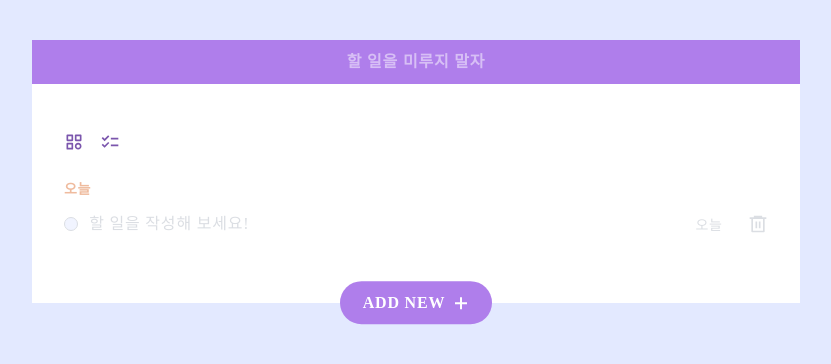
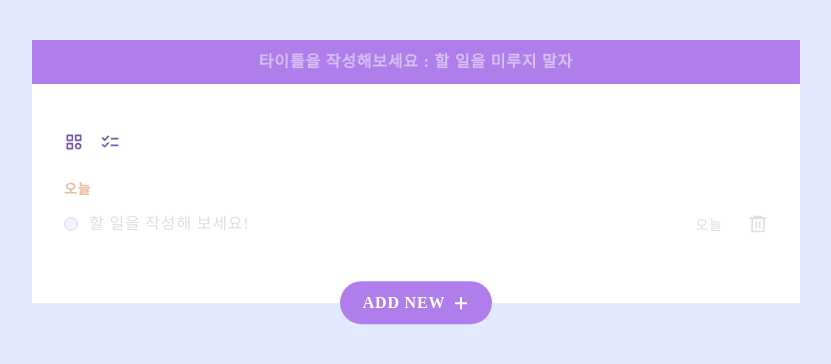
Before and after one commit to InnSeonn/Todolist-Projects, a React (Create React App) app: page / in a window 1280 px wide. Shown: the top 364 px of the page, without its empty margins (224-1055 px from the left). Built offline with nearby package versions, Linux system fonts and the light colour scheme; a web font is replaced by a local one.

Commit message:
Design: placeholder 텍스트 수정
- placeholder에 현재 저장된 텍스트 표시
- 공백일 경우 지정된 텍스트 표시

```diff
--- a/src/components/Header.tsx
+++ b/src/components/Header.tsx
@@ -44,8 +44,9 @@ function getTitle(): string {
 const MAXLENGHT = 25;
 
 export default function Header() {
+	const localTitle = getTitle();
 	const textRef = useRef<HTMLInputElement>(null);
-	const [title, setTitle] = useState<string>(getTitle());
+	const [title, setTitle] = useState<string>(localTitle);
 
 	function editTitle() {
 		if(textRef.current !== null) {
@@ -61,9 +62,10 @@ export default function Header() {
 
 	function updateTitle(e: React.FormEvent | React.FocusEvent) {
 		e.preventDefault();
-		if(textRef.current !== null) {
-			window.localStorage.setItem('todoTitle', textRef.current.value);
+		if(title === localTitle || title === '') {
+			return ;
 		}
+		window.localStorage.setItem('todoTitle', title);
 	}
 
 	function checkKeyDown(e: React.KeyboardEvent) {
@@ -75,7 +77,7 @@ export default function Header() {
 	return (
 		<HeaderLayout className='header'>
 			<HeaderForm action='#' onSubmit={updateTitle}>
-				<HeaderInput type='text' placeholder='할 일을 미루지 말자' maxLength={MAXLENGHT} ref={textRef} onChange={editTitle} onBlur={updateTitle} onKeyDown={checkKeyDown} value={title} spellCheck={false}/>
+				<HeaderInput type='text' placeholder={localTitle.trim() === '' ? '타이틀을 작성해보세요 : 할 일을 미루지 말자' : localTitle} maxLength={MAXLENGHT} ref={textRef} onChange={editTitle} onBlur={updateTitle} onKeyDown={checkKeyDown} value={title} spellCheck={false}/>
 			</HeaderForm>
 		</HeaderLayout>
 	);
--- a/src/components/TodoItem.tsx
+++ b/src/components/TodoItem.tsx
@@ -235,7 +235,7 @@ export default function TodoItem({ todo }: TodoProps) {
 
 	/** 할 일이 수정되었는지 확인 */
 	function checkEditedText() {
-		if(textRef.current?.value === '' || textRef.current?.value === text) {
+		if(todoText === text || todoText === '') {
 			return ;
 		} else {
 			updateTodoItem();
@@ -251,7 +251,7 @@ export default function TodoItem({ todo }: TodoProps) {
 				<TodoItemRow className={isDone ? 'checked' : ''}>
 					<input type='checkbox' id={`check${id}`} style={{display: 'none'}} checked={isDone} onChange={toggleTodoCheck}/>
 					<TodoItemCheckbox htmlFor={`check${id}`} dday={formattedDate}></TodoItemCheckbox>
-					<TodoItemTextarea rows={1} placeholder='할 일을 작성해 보세요!' onKeyDown={checkKeyDown} onBlur={checkEditedText} onChange={editTodoText} value={todoText} ref={textRef} readOnly={isDone ? true : false} disabled={isDone ? true : false} spellCheck={false} dday={daysPassed}/>
+					<TodoItemTextarea rows={1} placeholder={text.trim() === '' ? '할 일을 작성해 보세요!' : text} onKeyDown={checkKeyDown} onBlur={checkEditedText} onChange={editTodoText} value={todoText} ref={textRef} readOnly={isDone ? true : false} disabled={isDone ? true : false} spellCheck={false} dday={daysPassed}/>
 				</TodoItemRow>
 				<TodoItemDeleteButton type='button' onClick={deleteTodoItem}><RiDeleteBin6Line/></TodoItemDeleteButton>
 				<TodoDatePickerBox>
```
